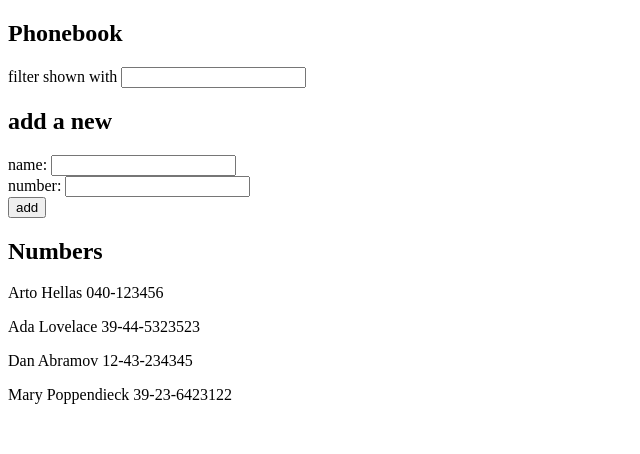
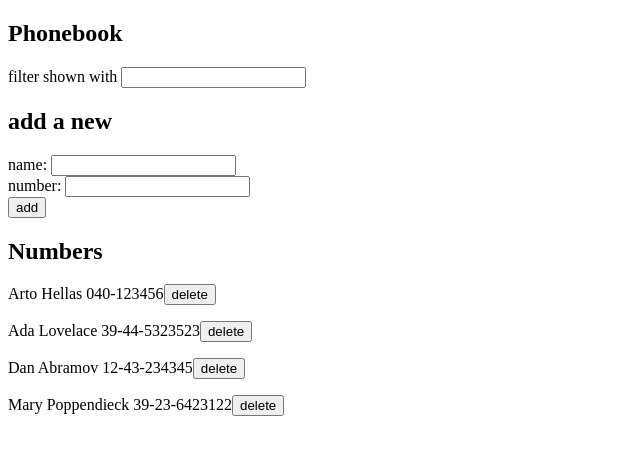
Before and after one commit to antoniolopez7217/FullStackOpen, a React (Create React App) app in the folder part2/phonebook/: page / in a window 1280 px wide. Shown: the top 454 px of the page, without its empty margins (0-640 px from the left). Built offline with nearby package versions, Linux system fonts and the light colour scheme; data requests are answered from the project's data file.

Commit message:
exercise 2.14 in progress

```diff
--- a/part2/phonebook/src/App.js
+++ b/part2/phonebook/src/App.js
@@ -20,15 +20,12 @@ const PersonForm = (props) => (
   </form>
 )
 
-const Persons = ({persons, newFilter}) => {
-  const filterPersons = persons.filter((person) => person.name.toLowerCase().includes(newFilter.toLowerCase()))
-  return (
-    filterPersons.map((filterPerson) =>
-    <p key={filterPerson.id}>
-      {filterPerson.name} {filterPerson.number}
-    </p>)
-    )
-}
+const Person = ({person, deletePerson}) => (
+    <p key={person.id}>
+      {person.name} {person.number}
+      <button onClick={deletePerson}>delete</button>
+    </p>
+)
 
 const App = () => {
   const [persons, setPersons] = useState([])
@@ -67,6 +64,19 @@ const App = () => {
     setNewNumber('')
   }
 
+  const deletePerson = ({person}) => {
+    console.log(person.id)
+    personService
+      .remove(person.id)
+      .then(persons => {
+        setPersons(persons)
+      })
+    }
+
+  const filterPersons =  newFilter ?
+  persons.filter((person) => person.name.toLowerCase().includes(newFilter.toLowerCase())) :
+  persons
+
   const handleNameChange = (event) => {setNewName(event.target.value)}
   const handleNumberChange = (event) => {setNewNumber(event.target.value)}
   const handleFilterChange = (event) => {SetNewFilter(event.target.value)}
@@ -85,8 +95,9 @@ const App = () => {
       />
 
       <h2>Numbers</h2>
-
-      <Persons persons={persons} newFilter={newFilter}/>
+      {filterPersons.map((filterPerson) =>
+      <Person key={filterPerson.id} person={filterPerson} deletePerson={() => deletePerson(filterPerson)}/>
+      )}
     </div>
   )
 }
--- a/part2/phonebook/src/services/persons.js
+++ b/part2/phonebook/src/services/persons.js
@@ -11,6 +11,11 @@ const create = nameObject => {
 	return request.then(response => response.data)
 }
 
-const personService = {getAll, create}
+const remove = id => {
+	const request = axios.delete(`${baseUrl}/${id}`)
+	return request.then(response => response.data)
+}
+
+const personService = {getAll, create, remove}
 
 export default personService
```
